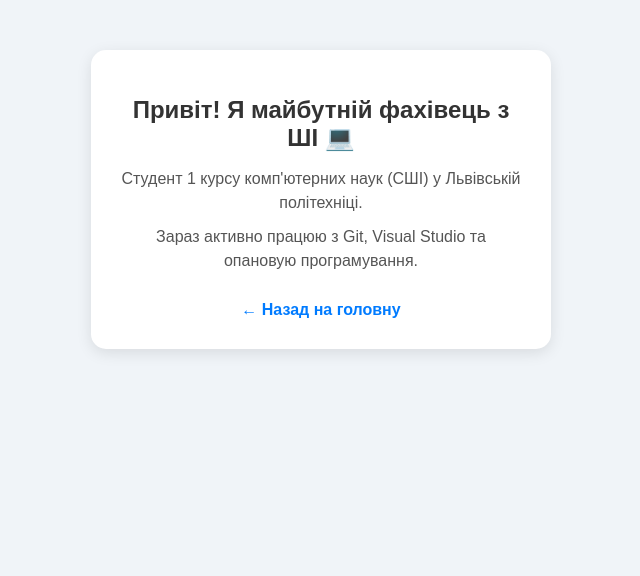
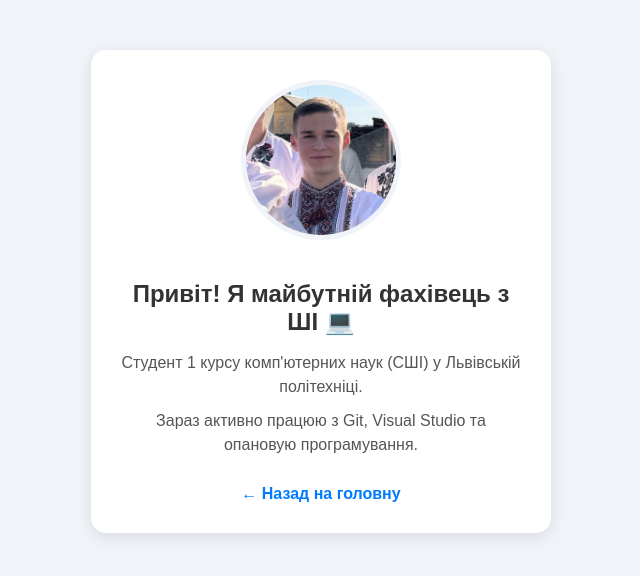
Before and after one commit to uramigal8-a11y/Team, a plain HTML site: page Sviatoslav_Lylo/Sviatoslav.html in a window 1280 px wide. Shown: the whole page, without its empty margins (319-959 px from the left). Drawn offline with Linux system fonts and the light colour scheme.

Commit message:
Додав Святославу фото

```diff
--- a/Sviatoslav_Lylo/Sviatoslav.html
+++ b/Sviatoslav_Lylo/Sviatoslav.html
@@ -9,6 +9,7 @@
 <body>
 
     <div class="card">
+        <img src="../Foto/Sv.jpg" alt="Моє фото" class="profile-photo">
         <h1>Привіт! Я майбутній фахівець з ШІ 💻</h1>
         <p>Студент 1 курсу комп'ютерних наук (СШІ) у Львівській політехніці.</p>
         <p>Зараз активно працюю з Git, Visual Studio та опановую програмування.</p>
```
Also changed, not shown: Foto/Sv.jpg (added).
